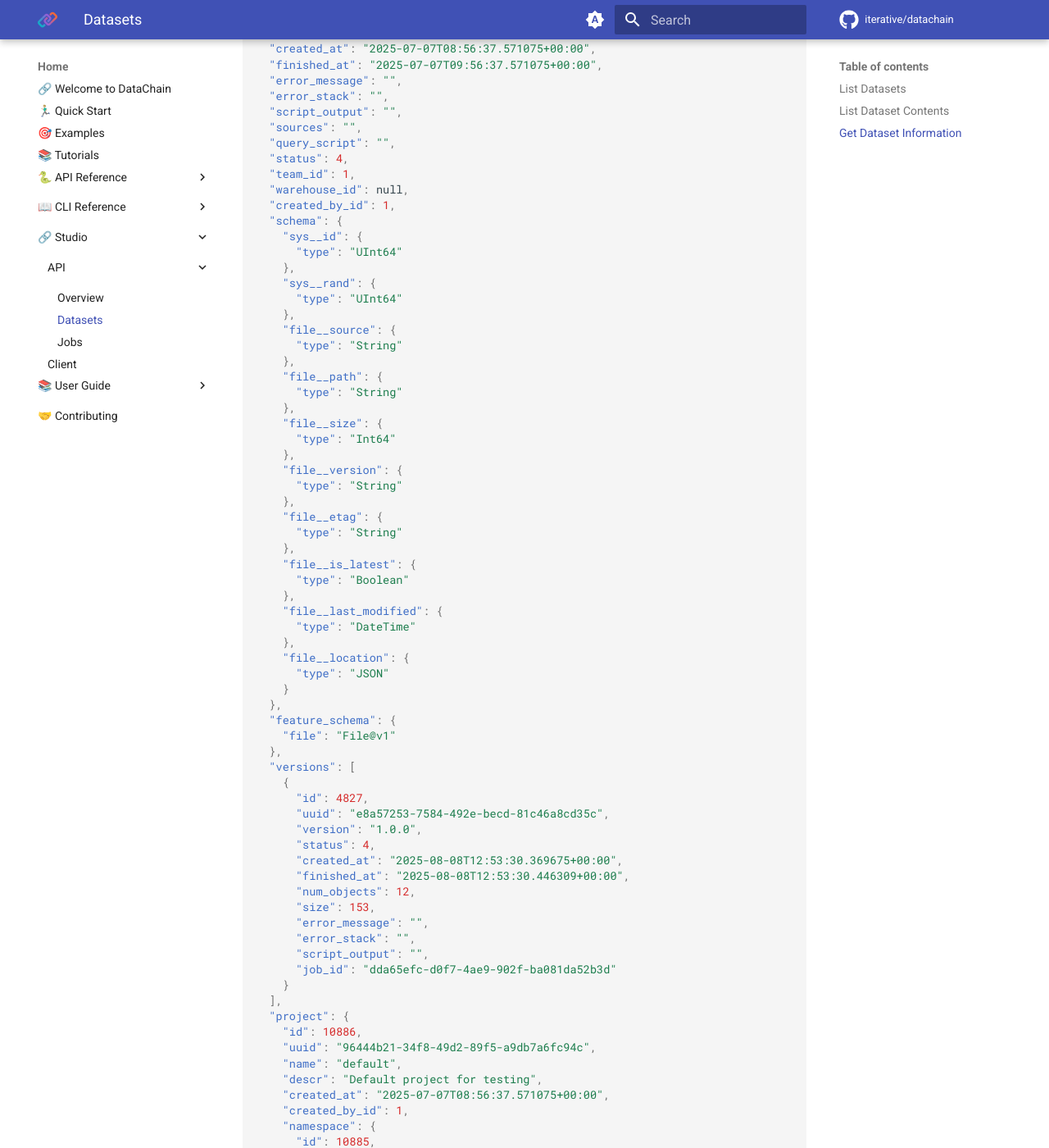
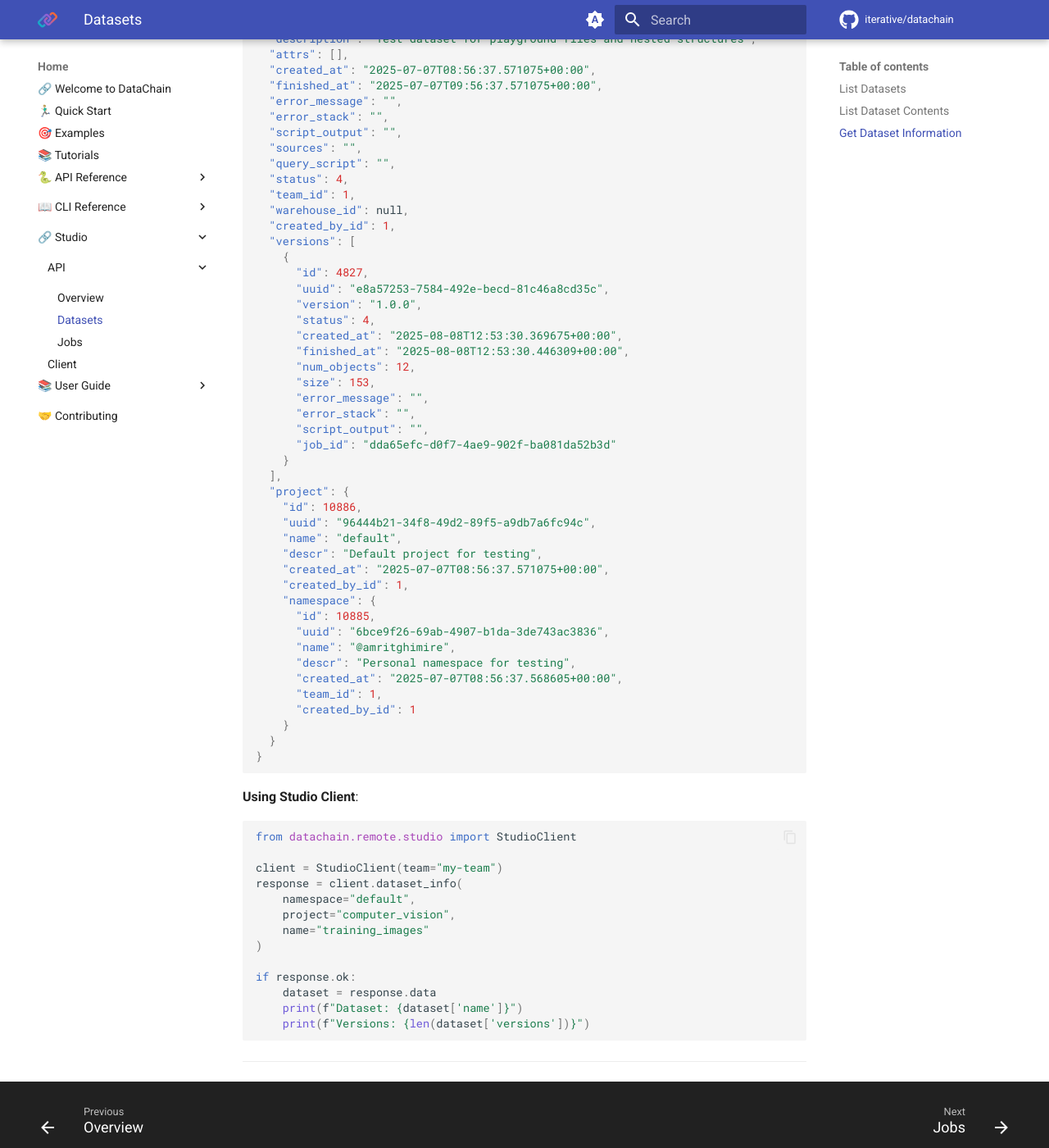
Before and after one commit to iterative/datachain, an MkDocs documentation site: the page built from docs/references/studio/api/datasets.md, in a window 1280 px wide and 1400 px high, scrolled down 4055 px. Shown: the whole window at 82% size. Built offline with MkDocs 1.6.1 and Material for MkDocs 9.7.7, drawn with Linux system fonts in a browser that asks for light colours; comment, search, counter and statistics services are not loaded; some of the changed text lies outside the part shown.

Commit message:
Address comments and refactor

```diff
--- a/docs/references/studio/api/datasets.md
+++ b/docs/references/studio/api/datasets.md
@@ -201,41 +201,6 @@
   "team_id": 1,
   "warehouse_id": null,
   "created_by_id": 1,
-  "schema": {
-    "sys__id": {
-      "type": "UInt64"
-    },
-    "sys__rand": {
-      "type": "UInt64"
-    },
-    "file__source": {
-      "type": "String"
-    },
-    "file__path": {
-      "type": "String"
-    },
-    "file__size": {
-      "type": "Int64"
-    },
-    "file__version": {
-      "type": "String"
-    },
-    "file__etag": {
-      "type": "String"
-    },
-    "file__is_latest": {
-      "type": "Boolean"
-    },
-    "file__last_modified": {
-      "type": "DateTime"
-    },
-    "file__location": {
-      "type": "JSON"
-    }
-  },
-  "feature_schema": {
-    "file": "File@v1"
-  },
   "versions": [
     {
       "id": 4827,
```
Also changed, not shown: other parts of docs/references/studio/api/datasets.md (+4 -4 lines), docs/index.md (+2 -1 lines), docs/references/studio/api/index.md (+3 -3 lines), docs/references/studio/api/jobs.md (+10 -18 lines), 1 other file.
